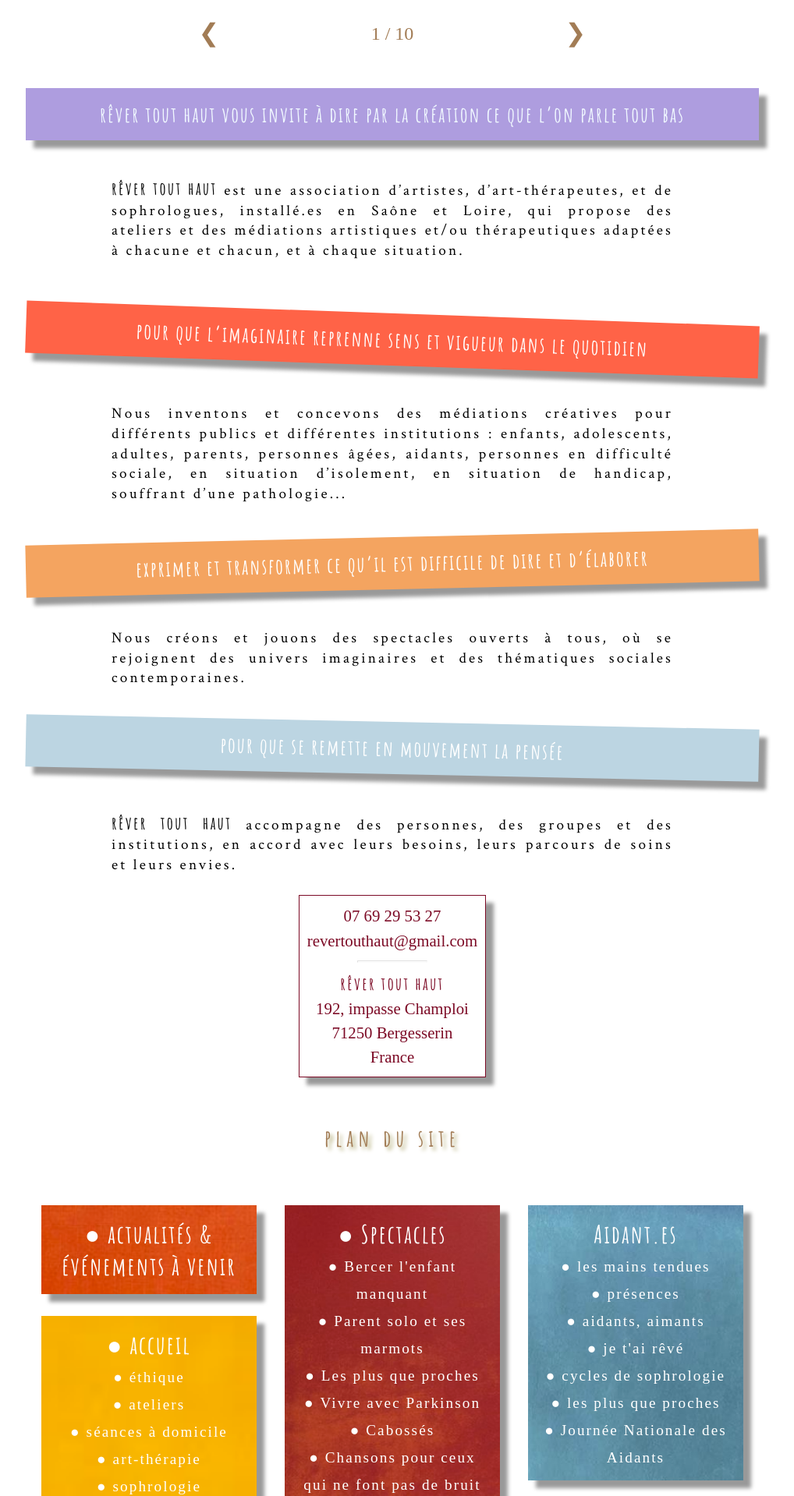
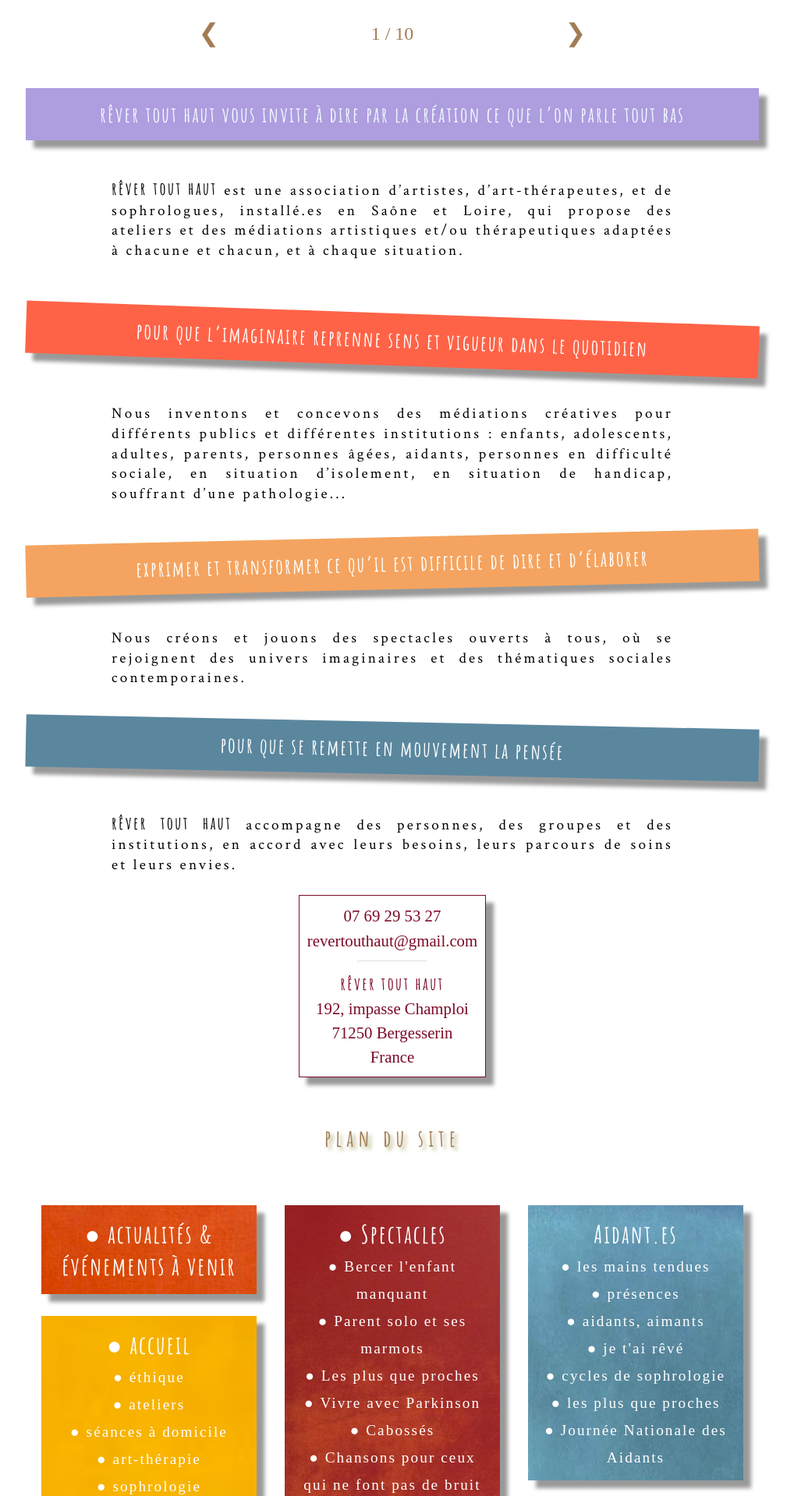
Before and after one commit to leshnik/revertouthaut, a Jekyll site: the page built from index.html, in a window 1280 px wide. Shown: the part 1075-2994 px from the top of the page at 78% size, without its empty margins (137-1155 px from the left). Built offline with Jekyll 4.4.1, drawn with Linux system fonts in a browser that asks for light colours; grey boxes are pictures that could not be loaded.

Commit message:
darken 4th banner on index

```diff
--- a/index.html
+++ b/index.html
@@ -23,7 +23,7 @@ tags: [art-thérapeute, sophrologue, médiations-artistiques]
 </p>
 <p class="intro-text">Nous créons et jouons des spectacles ouverts à tous, où se rejoignent des univers imaginaires et des thématiques sociales contemporaines. </p>
 
-<p class="shadow" style="transform:rotate(1.2deg); background-color:#bcd5e2">
+<p class="shadow" style="transform:rotate(1.2deg); background-color:#5B879E">
     pour que se remette en mouvement la pensée
   </p>
   <p class="intro-text"><span class="rever-typog">rêver tout haut</span> accompagne des personnes, des groupes et des institutions, en accord avec leurs besoins, leurs parcours de soins et leurs envies.
```
